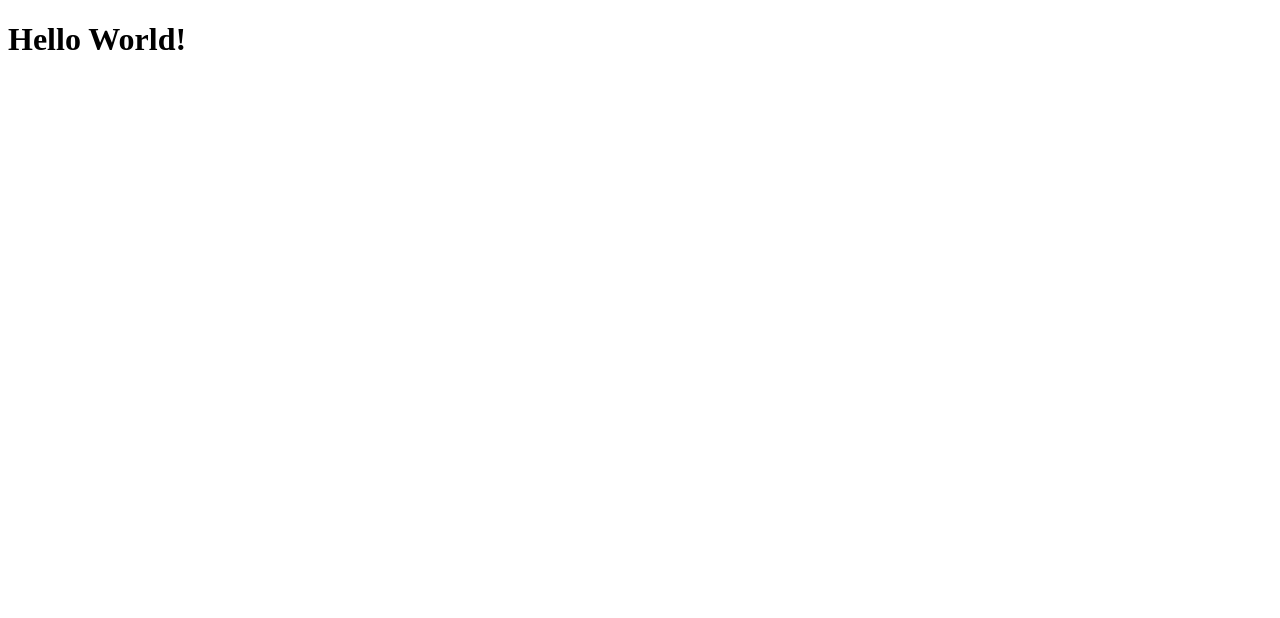
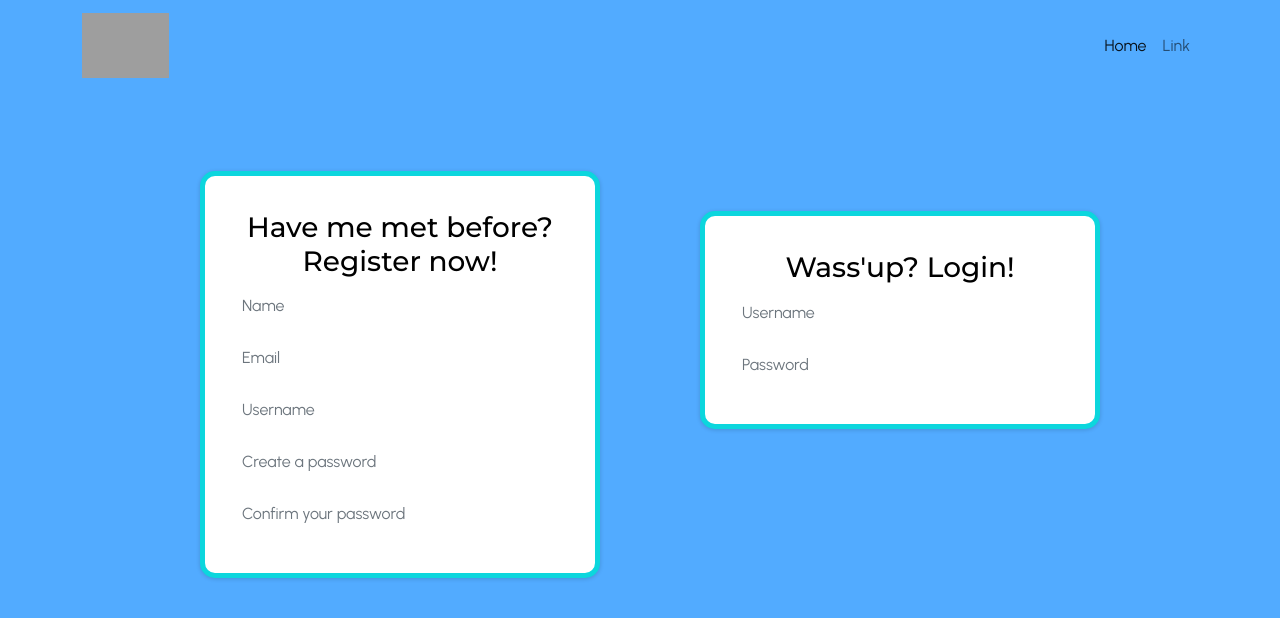
Before and after one commit to akaditya394/practicum-1-project, a React (Create React App) app in the folder practicum-1-project/: page / in a window 1280 px wide. Shown: the top 618 px of the page. Built offline with nearby package versions, Linux system fonts and the light colour scheme; grey boxes are pictures that could not be loaded.

Commit message:
new components added; css added

```diff
--- a/practicum-1-project/public/index.html
+++ b/practicum-1-project/public/index.html
@@ -3,6 +3,10 @@
   <head>
     <meta charset="utf-8" />
     <title>React App</title>
+    <link href="https://cdn.jsdelivr.net/npm/bootstrap@5.1.1/dist/css/bootstrap.min.css" rel="stylesheet" integrity="sha384-F3w7mX95PdgyTmZZMECAngseQB83DfGTowi0iMjiWaeVhAn4FJkqJByhZMI3AhiU" crossorigin="anonymous">
+    <link rel="preconnect" href="https://fonts.googleapis.com">
+<link rel="preconnect" href="https://fonts.gstatic.com" crossorigin>
+<link href="https://fonts.googleapis.com/css2?family=Montserrat:ital,wght@0,100;0,200;0,300;0,400;0,500;0,600;0,700;0,800;0,900;1,100;1,200;1,300;1,400;1,500;1,600;1,700;1,800;1,900&family=Urbanist:ital,wght@0,100;0,200;0,300;0,400;0,500;0,700;0,800;0,900;1,100;1,200;1,300;1,400;1,500;1,700;1,800;1,900&display=swap" rel="stylesheet">
   </head>
   <body>
     <script type="text/javascript" src="./src/index.js"></script>
--- /dev/null
+++ b/practicum-1-project/src/App.css
@@ -0,0 +1,65 @@
+body {
+  /* background-image: url(https://images.pexels.com/photos/281260/pexels-photo-281260.jpeg?auto=compress&cs=tinysrgb&dpr=2&h=650&w=940); */
+  background-repeat: no-repeat;
+  background-size: cover;
+  background-color: #52abff;
+}
+/* footer{
+    height:auto;
+    width: 100%;
+} */
+.auth {
+  float: left;
+  height: auto;
+  width: auto;
+}
+.register-title,
+.login-title {
+  margin: 10px;
+}
+.register {
+  font-family: "Montserrat", sans-serif;
+  border: 5px solid;
+  border-color: rgb(12, 214, 221);
+  text-align: center;
+  color: black;
+  background-color: white;
+  height: auto;
+  width: 400px;
+  padding: 25px;
+  border-radius: 15px;
+  box-shadow: rgba(0, 0, 0, 0.16) 0px 1px 4px;
+  margin-left: 200px;
+  margin-top: 80px;
+}
+
+.login {
+  font-family: "Montserrat", sans-serif;
+  border: 5px solid;
+  border-color: rgb(12, 214, 221);
+  text-align: center;
+  background-color: white;
+  color: black;
+  height: auto;
+  width: 400px;
+  padding: 25px;
+  border-radius: 15px;
+  box-shadow: rgba(0, 0, 0, 0.16) 0px 1px 4px;
+  margin-top: 120px;
+  margin-left: 100px;
+}
+
+.form-control {
+  /* background-color: #3EDBF0 !important; */
+  outline: none !important;
+  border: none !important;
+  font-family: "Urbanist", sans-serif !important;
+}
+
+.form-control:hover {
+  box-shadow: rgba(0, 0, 0, 0.06) 0px 2px 4px 0px inset;
+}
+
+.nav-item {
+  font-family: "Urbanist", sans-serif !important;
+}
--- a/practicum-1-project/src/components/App.js
+++ b/practicum-1-project/src/components/App.js
@@ -1,11 +1,15 @@
-import React from 'react'
+import React from "react";
+import Navbar from "./Navbar";
+import Auth from "./Auth";
 
 const App = () => {
   return (
     <div>
-      <h1>Hello World!</h1>
-    </div>
-  )
-}
+      <Navbar />
+      <Auth />
+
+      </div>
+  );
+};
 
 export default App;
--- /dev/null
+++ b/practicum-1-project/src/components/Auth.js
@@ -0,0 +1,75 @@
+import React from 'react'
+
+const Auth = () => {
+    return (
+        <div>
+           <div className="auth">
+        <div className="register">
+          <h3 className="register-title">Have me met before? Register now!</h3>
+          <form>
+            <div className="mb-3">
+              <input
+                autoComplete="off"
+                className="form-control"
+                type="text"
+                placeholder="Name"
+              ></input>
+            </div>
+            <div className="mb-3">
+              <input
+                className="form-control"
+                type="email"
+                placeholder="Email"
+              ></input>
+            </div>
+            <div className="mb-3">
+              <input
+                className="form-control"
+                type="text"
+                placeholder="Username"
+              ></input>
+            </div>
+            <div className="mb-3">
+              <input
+                className="form-control"
+                type="password"
+                placeholder="Create a password"
+              ></input>
+
+              <div className="mb-3"></div>
+              <input
+                className="form-control"
+                type="password"
+                placeholder="Confirm your password"
+              ></input>
+            </div>
+          </form>
+        </div>
+      </div>
+      <div className="auth">
+        <div className="login">
+          <h3 className="login-title">Wass'up? Login!</h3>
+          <form>
+            <div className="mb-3">
+              <input
+                className="form-control"
+                type="text"
+                placeholder="Username"
+              ></input>
+            </div>
+            <div className="mb-3">
+              <input
+                className="form-control"
+                type="password"
+                placeholder="Password"
+              ></input>
+            </div>
+          </form>
+        </div>
+      </div>
+
+        </div>
+    )
+}
+
+export default Auth;
--- /dev/null
+++ b/practicum-1-project/src/components/Navbar.js
@@ -0,0 +1,46 @@
+import React from "react";
+
+const Navbar = () => {
+  return (
+    <div>
+      <nav className="navbar navbar-expand-lg navbar-light bg-blue static-top">
+        <div className="container">
+          <a className="navbar-brand" href="#">
+            <img
+              src="https://www.pngplay.com/wp-content/uploads/1/Letter-R-PNG-Stock-Photo.png"
+              alt="..."
+              height="65"
+            />
+          </a>
+          <button
+            className="navbar-toggler"
+            type="button"
+            data-bs-toggle="collapse"
+            data-bs-target="#navbarSupportedContent"
+            aria-controls="navbarSupportedContent"
+            aria-expanded="false"
+            aria-label="Toggle navigation"
+          >
+            <span className="navbar-toggler-icon"></span>
+          </button>
+          <div className="collapse navbar-collapse" id="navbarSupportedContent">
+            <ul className="navbar-nav ms-auto">
+              <li className="nav-item">
+                <a className="nav-link active" aria-current="page" href="#">
+                  Home
+                </a>
+              </li>
+              <li className="nav-item">
+                <a className="nav-link" href="#">
+                  Link
+                </a>
+              </li>
+            </ul>
+          </div>
+        </div>
+      </nav>
+    </div>
+  );
+};
+
+export default Navbar;
```
Also changed, not shown: practicum-1-project/src/index.js (+5 -5 lines).
